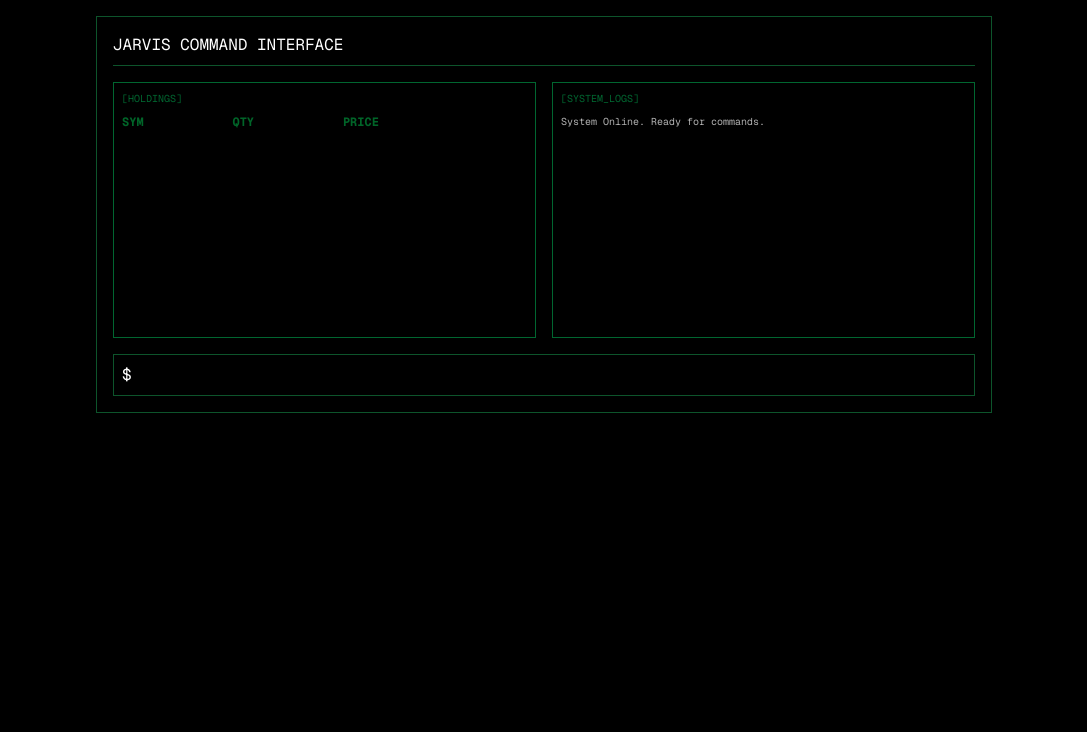
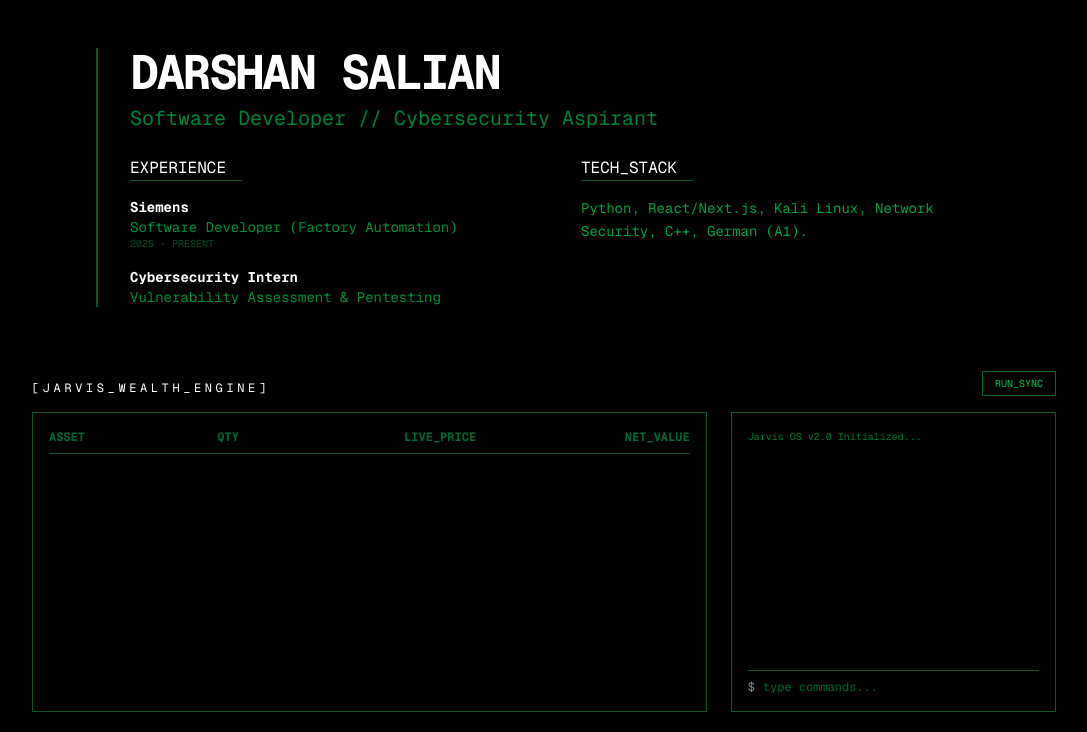
Before and after one commit to DarshanSalian/jarvis-wealth-engine, a Next.js app: page / in a window 1280 px wide. Shown: the top 732 px of the page, without its empty margins (96-1183 px from the left). Built offline with nearby package versions, Linux system fonts and the light colour scheme.

Commit message:
feat: unified portfolio and wealth engine

```diff
--- a/app/page.tsx
+++ b/app/page.tsx
@@ -1,93 +1,105 @@
 
 "use client";
-import React, { useState, FormEvent, ChangeEvent } from "react";
+import React, { useState, useEffect } from "react";
 
 export default function Home() {
-  const [input, setInput] = useState<string>("");
-  const [logs, setLogs] = useState<string[]>(["System Online. Ready for commands."]);
+  const [input, setInput] = useState("");
+  const [logs, setLogs] = useState(["Jarvis OS v2.0 Initialized..."]);
   const [holdings, setHoldings] = useState<any[]>([]);
 
-  async function refreshData(): Promise<void> {
+  const refreshData = async () => {
     try {
       const res = await fetch("http://localhost:5000/api/holdings");
-      if (!res.ok) throw new Error("Failed to fetch");
       const data = await res.json();
-      if (data && data.assets) {
-        setHoldings(data.assets);
-      }
-    } catch (e) {
-      setLogs((prev) => [...prev, "> Local Engine Offline"]);
-    }
-  }
-
-  async function handleCommand(e: FormEvent<HTMLFormElement>): Promise<void> {
-    e.preventDefault();
-    const val = input.trim();
-    if (!val) return;
-
-    const parts = val.split(" ");
-    const cmd = parts[0].toLowerCase();
-
-    if (cmd === "fetch") {
-      await refreshData();
-      setLogs((prev) => [...prev, "> Data Refreshed"]);
-    } else if (cmd === "add" && parts.length === 4) {
-      try {
-        const response = await fetch("http://localhost:5000/api/holdings", {
-          method: "POST",
-          headers: { "Content-Type": "application/json" },
-          body: JSON.stringify({
-            symbol: parts[1].toUpperCase(),
-            quantity: Number(parts[2]),
-            price: Number(parts[3])
-          })
-        });
-        if (response.ok) {
-          setLogs((prev) => [...prev, `> Added ${parts[1]}`]);
-          await refreshData();
-        }
-      } catch (err) {
-        setLogs((prev) => [...prev, "> Write Error"]);
-      }
-    } else {
-      setLogs((prev) => [...prev, `> Unknown: ${cmd}`]);
-    }
-    setInput("");
-  }
+      setHoldings(data.assets || []);
+      setLogs(p => [...p, "> Market Data Sync Complete."]);
+    } catch (e) { setLogs(p => [...p, "> Connection Error: Is server.py running?"]); }
+  };
 
   return (
-    <div className="min-h-screen bg-black text-green-500 font-mono p-4">
-      <div className="max-w-4xl mx-auto border border-green-900 p-4 bg-black">
-        <h1 className="text-white mb-4 border-b border-green-900 pb-2">JARVIS COMMAND INTERFACE</h1>
-        <div className="grid grid-cols-1 md:grid-cols-2 gap-4 mb-4">
-          <div className="border border-green-800 p-2 h-64 overflow-auto">
-            <p className="text-[10px] text-green-800 mb-2">[HOLDINGS]</p>
-            <table className="w-full text-xs">
-              <thead><tr className="text-left opacity-50"><th className="pb-1">SYM</th><th className="pb-1">QTY</th><th className="pb-1">PRICE</th></tr></thead>
+    <main className="min-h-screen bg-black text-green-500 font-mono p-6 md:p-12 space-y-16">
+
+      {/* PORTFOLIO SECTION (The "Old" Website) */}
+      <section className="max-w-4xl mx-auto border-l-2 border-green-900 pl-8 space-y-6">
+        <header>
+          <h1 className="text-5xl font-bold text-white tracking-tighter">DARSHAN SALIAN</h1>
+          <p className="text-xl text-green-700 mt-2">Software Developer // Cybersecurity Aspirant</p>
+        </header>
+
+        <div className="grid md:grid-cols-2 gap-10">
+          <div className="space-y-4">
+            <h2 className="text-white border-b border-green-900 w-fit pr-4">EXPERIENCE</h2>
+            <div className="text-sm">
+              <p className="text-white font-bold">Siemens</p>
+              <p className="opacity-70">Software Developer (Factory Automation)</p>
+              <p className="text-[10px] opacity-40">2025 - PRESENT</p>
+            </div>
+            <div className="text-sm">
+              <p className="text-white font-bold">Cybersecurity Intern</p>
+              <p className="opacity-70">Vulnerability Assessment & Pentesting</p>
+            </div>
+          </div>
+
+          <div className="space-y-4">
+            <h2 className="text-white border-b border-green-900 w-fit pr-4">TECH_STACK</h2>
+            <p className="text-sm opacity-80 leading-relaxed">
+              Python, React/Next.js, Kali Linux, Network Security, C++, German (A1).
+            </p>
+          </div>
+        </div>
+      </section>
+
+      {/* WEALTH ENGINE SECTION (The "New" Utility) */}
+      <section className="max-w-5xl mx-auto space-y-4">
+        <div className="flex justify-between items-end">
+          <h2 className="text-xs text-white uppercase tracking-[0.3em]">[Jarvis_Wealth_Engine]</h2>
+          <button onClick={refreshData} className="text-[10px] border border-green-800 px-3 py-1 hover:bg-green-500 hover:text-black">RUN_SYNC</button>
+        </div>
+
+        <div className="grid lg:grid-cols-3 gap-6">
+          <div className="lg:col-span-2 border border-green-900 bg-green-950/5 p-4 overflow-x-auto min-h-[300px]">
+            <table className="w-full text-xs text-left">
+              <thead>
+                <tr className="border-b border-green-900 text-green-800">
+                  <th className="pb-2">ASSET</th>
+                  <th className="pb-2 text-right">QTY</th>
+                  <th className="pb-2 text-right">LIVE_PRICE</th>
+                  <th className="pb-2 text-right">NET_VALUE</th>
+                </tr>
+              </thead>
               <tbody>
                 {holdings.map((h, i) => (
-                  <tr key={`asset-${i}`}><td className="py-1">{h.symbol}</td><td>{h.quantity}</td><td>${h.price}</td></tr>
+                  <tr key={i} className="border-b border-green-950/20 hover:bg-green-500/5">
+                    <td className="py-4 font-bold text-white">{h.symbol}</td>
+                    <td className="text-right">{h.quantity}</td>
+                    <td className="text-right text-white">${h.live_price || "0.00"}</td>
+                    <td className="text-right text-green-400 font-bold">
+                      ${(h.quantity * (h.live_price || 0)).toLocaleString(undefined, {minimumFractionDigits: 2})}
+                    </td>
+                  </tr>
                 ))}
               </tbody>
             </table>
           </div>
-          <div className="border border-green-800 p-2 h-64 overflow-auto text-[10px] text-white">
-            <p className="text-[10px] text-green-800 mb-2">[SYSTEM_LOGS]</p>
-            {logs.map((l, i) => (
-              <p key={`log-${i}`} className="opacity-70 mb-1">{l}</p>
-            ))}
+
+          <div className="border border-green-900 bg-black p-4 flex flex-col h-full">
+            <div className="flex-1 text-[10px] opacity-60 overflow-y-auto mb-4">
+              {logs.map((l, i) => <p key={i} className="mb-1">{l}</p>)}
+            </div>
+            <div className="flex gap-2 border-t border-green-900 pt-2 text-xs">
+              <span className="text-white opacity-50">$</span>
+              <input
+                className="bg-transparent outline-none w-full"
+                placeholder="type commands..."
+                value={input}
+                onChange={(e) => setInput(e.target.value)}
+                onKeyDown={(e) => e.key === "Enter" && refreshData()}
+              />
+            </div>
           </div>
         </div>
-        <form onSubmit={handleCommand} className="flex gap-2 border border-green-900 p-2">
-          <span className="text-white">$</span>
-          <input
-            className="bg-transparent outline-none w-full text-green-400"
-            value={input}
-            onChange={(e: ChangeEvent<HTMLInputElement>) => setInput(e.target.value)}
-            autoComplete="off"
-          />
-        </form>
-      </div>
-    </div>
+      </section>
+
+    </main>
   );
 }
```
